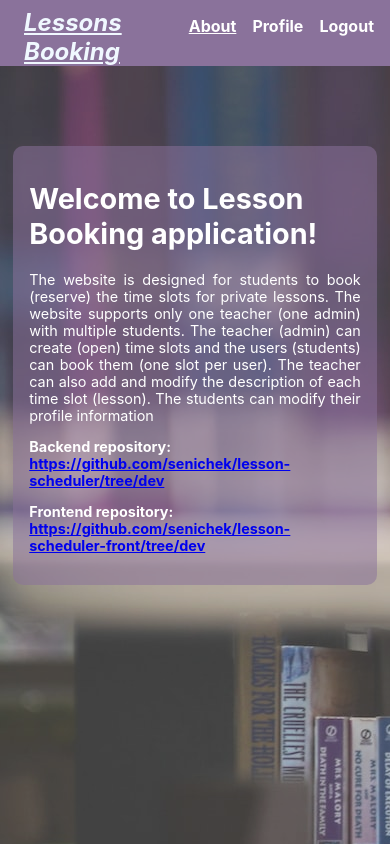
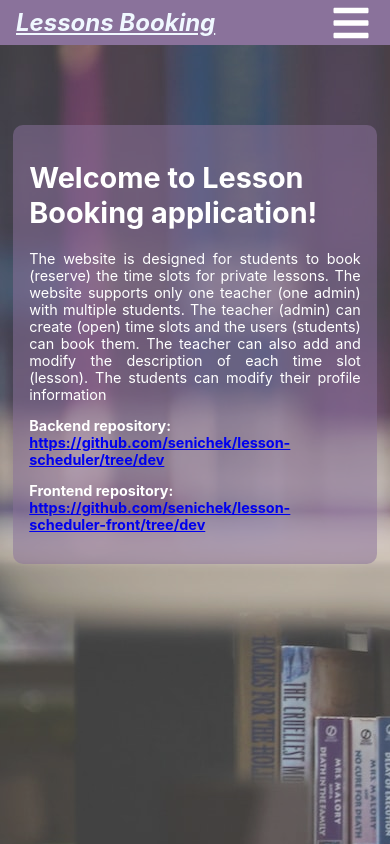
Before and after one commit to senichek/lesson-scheduler-front, a React (Create React App) app: page /about in a window 390 px wide. Built offline with nearby package versions, Linux system fonts and the light colour scheme.

Commit message:
Hamburger menu

```diff
--- a/package.json
+++ b/package.json
@@ -3,6 +3,7 @@
   "version": "0.1.0",
   "private": true,
   "dependencies": {
+    "@fortawesome/react-fontawesome": "^0.2.0",
     "@testing-library/jest-dom": "^5.16.5",
     "@testing-library/react": "^13.4.0",
     "@testing-library/user-event": "^13.5.0",
--- a/src/components/about/About.js
+++ b/src/components/about/About.js
@@ -9,7 +9,7 @@ const About = () => {
             <h1 className="about__header">Welcome to Lesson Booking application!</h1>
             <p className="about__main_text">The website is designed for students to book (reserve) the time
             slots for private lessons. The website supports only one teacher (one admin) with multiple students.
-            The teacher (admin) can create (open) time slots and the users (students) can book them (one slot per user).
+            The teacher (admin) can create (open) time slots and the users (students) can book them.
             The teacher can also add and modify the description of each time slot (lesson). The students can modify their
             profile information</p>
             <div className="about__repos">
--- /dev/null
+++ b/src/components/header/DesktopNavigation.js
@@ -0,0 +1,9 @@
+import NavLinks from "./Navlinks";
+
+const DesktopNavigation = () => {
+  return <div className="desktop_navigation">
+    <NavLinks />
+  </div>;
+};
+
+export default DesktopNavigation;
--- a/src/components/header/Header.js
+++ b/src/components/header/Header.js
@@ -1,36 +1,14 @@
-import { NavLink, useNavigate } from "react-router-dom";
-import { useDispatch, useSelector } from 'react-redux';
-import { logout } from "../../store/actions";
 import './style.scss';
+import DesktopNavigation from './DesktopNavigation';
+import MobileNavigation from './MobileNavigation';
 
 const Header = () => {
-
-    const navigate = useNavigate();
-    const dispatch = useDispatch();
-
-    const role = useSelector((state) => state.user.role);
-
-    const handleLogout = () => {
-        localStorage.removeItem("loggedInUser");
-
-        dispatch(logout());
-        return navigate("/");
-    }
 
     return (
         <div className="header_container">
             <div className="header__logo">Lessons Booking</div>
-            <div className="header__navlinks">
-                <NavLink className='header__about nav' to="/about" >About</NavLink>
-                {role === "ADMIN" &&
-                    <NavLink className='header__dashboard nav' to="/admindashboard" >Dashboard</NavLink>
-                }
-                {role === "USER" &&
-                    <NavLink className='header__dashboard nav' to="/userdashboard" >Dashboard</NavLink>
-                }
-                <NavLink className='header__profile nav' to="/profile" >Profile</NavLink>
-                <NavLink className='header__logout nav' to="/" onClick={handleLogout} >Logout</NavLink>
-            </div>
+                <DesktopNavigation />
+                <MobileNavigation />
         </div>
     )
 }
--- /dev/null
+++ b/src/components/header/MobileNavigation.js
@@ -0,0 +1,23 @@
+import NavLinks from "./Navlinks";
+import { FaBars, FaRegWindowClose } from "react-icons/fa";
+import { useState } from "react";
+
+const MobileNavigation = () => {
+
+    const [showMobile, setShowMobile] = useState(false);
+
+    return (
+        <div className="mobile_navigation">
+            {showMobile ?
+                (<FaRegWindowClose className="hamburger_close" onClick={() => setShowMobile(false)}/>)
+                :
+                (<FaBars className="hamburger_bars" onClick={() => setShowMobile(true)} />)
+            }
+            {showMobile &&
+                <NavLinks />
+            }
+        </div>
+    )
+};
+
+export default MobileNavigation;
--- /dev/null
+++ b/src/components/header/Navlinks.js
@@ -0,0 +1,34 @@
+import { NavLink, useNavigate } from "react-router-dom";
+import { useDispatch, useSelector } from 'react-redux';
+import { logout } from "../../store/actions";
+
+const NavLinks = () => {
+
+    const navigate = useNavigate();
+    const dispatch = useDispatch();
+
+    const role = useSelector((state) => state.user.role);
+
+    const handleLogout = () => {
+        localStorage.removeItem("loggedInUser");
+
+        dispatch(logout());
+        return navigate("/");
+    }
+
+    return (
+    <div className="header__navlinks">
+        <NavLink className='header__about nav' to="/about" >About</NavLink>
+        {role === "ADMIN" &&
+            <NavLink className='header__dashboard nav' to="/admindashboard" >Dashboard</NavLink>
+        }
+        {role === "USER" &&
+            <NavLink className='header__dashboard nav' to="/userdashboard" >Dashboard</NavLink>
+        }
+        <NavLink className='header__profile nav' to="/profile" >Profile</NavLink>
+        <NavLink className='header__logout nav' to="/" onClick={handleLogout} >Logout</NavLink>
+    </div>
+    )
+}
+
+export default NavLinks;
--- a/src/components/header/style.scss
+++ b/src/components/header/style.scss
@@ -4,6 +4,8 @@
     background-color: vars.$primary_color;
     display: flex;
     justify-content: space-between;
+    align-items: center;
+    padding: 0.5rem 1rem;
 }
 
 .nav {
@@ -19,8 +21,6 @@
 
 .header {
     &__logo {
-        padding-left: 1.5rem;
-        padding-top: 0.5rem;
         color: aliceblue;
         font-weight: bold;
         font-size: 1.5rem;
@@ -31,10 +31,47 @@
     &__navlinks {
         display: flex;
         gap: 1rem;
-        padding: 1rem 1rem;
     }
 }
 
 .active {
     text-decoration: underline;
 }
+
+.mobile_navigation {
+    display: none;
+}
+
+.hamburger_bars, .hamburger_close {
+    position: absolute;
+    right: 5%;
+    width: 40px;
+    height: 40px;
+    color: white;
+    cursor: pointer;
+}
+
+.mobile_navigation .header__navlinks {
+    position: absolute;
+    display: flex;
+    gap: 1rem;
+    top: 47px;
+    flex-direction: column;
+    right: 0px;
+    text-align: center;
+    width: 100%;
+    background-color: #51758fbf;
+    padding-top: 1rem;
+    padding-bottom: 1rem;
+}
+
+@media only screen and (max-width: 660px) {
+    .desktop_navigation {
+        display: none;
+    }
+
+    .mobile_navigation {
+        display: flex;
+        align-items: center; // align vertically
+    }
+}
--- a/src/components/profile/Profile.js
+++ b/src/components/profile/Profile.js
@@ -11,7 +11,6 @@ const Profile = () => {
     const passwordOld = useSelector((state) => state.user.passwordOld);
     const password = useSelector((state) => state.user.password);
     const passwordConfirm = useSelector((state) => state.user.passwordConfirm);
-    debugger
     const [showPasswordForm, setShowPasswordForm] = useState(false);
     const [showDetailsForm, setShowDetailsForm] = useState(false);
     /* const [passwordOld, setPasswordOld] = useState('');
```
Also changed, not shown: 1 other file (tests, documents, lock files or other folders).
